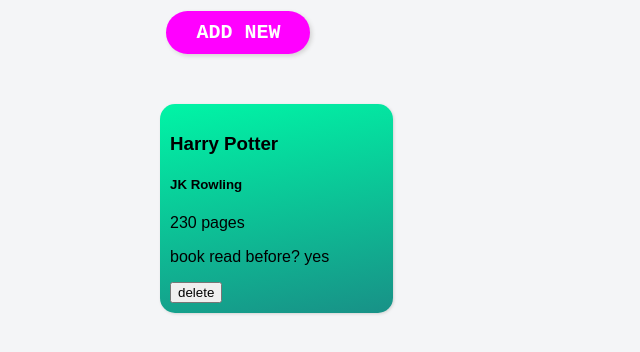
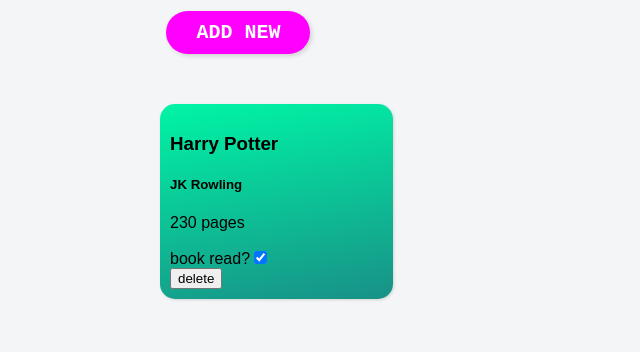
Before and after one commit to frannieziesemer/library, a website: page index.html in a window 1280 px wide. Shown: the part 146-498 px from the top of the page, without its empty margins (0-640 px from the left). Drawn offline with Linux system fonts and the light colour scheme.

Commit message:
add read checkbox function

```diff
--- a/src/index.js
+++ b/src/index.js
@@ -20,7 +20,7 @@
         title: 'Harry Potter',
         author: 'JK Rowling',
         pages: '230',
-        read: 'yes'
+        read: true
 
     }
 ];
@@ -49,7 +49,7 @@
  * @param {String} title - Title of the book
  * @param {String} author - Author of the book
  * @param {String} pages - Number of pages the book has
- * @param {String|Boolean} read - Indicates whether the book has been read or not
+ * @param {Boolean} read - Indicates whether the book has been read or not
  */
 function Book (title,author,pages,read) {
     this.title = title
@@ -94,27 +94,40 @@
     const titleElement = document.createElement('h3');
     const authorElement = document.createElement('h5');
     const pagesElement = document.createElement('p');
-    const readElement = document.createElement('p');
+    const readElement = document.createElement('div');
+    const readInput = document.createElement('input');
+    const readLabel = document.createElement('label');
     const removeButton = document.createElement('button');
 
     bookCard.classList.add('book-card');
     titleElement.classList.add('title');
     authorElement.classList.add('author');
     pagesElement.classList.add('pages');
-    readElement.classList.add('read');
+    readElement.classList.add('readElement');
+    readInput.setAttribute('type', 'checkbox');
+    readInput.setAttribute('value', 'Book Read??');
+    readInput.classList.add('readCheckbox');
     removeButton.classList.add('remove-button');
 
     titleElement.textContent = book.title;
     authorElement.textContent = book.author;
     pagesElement.textContent = `${book.pages} pages`;
-    readElement.textContent = `book read before? ${book.read}`;
+    readLabel.textContent = `book read?`;
     removeButton.textContent = 'delete';
+
+    if(book.read === true) {
+        readInput.checked = true;
+    } else {
+        readInput.checked = false;
+    }
 
     cardsWrapper.appendChild(bookCard);
     bookCard.appendChild(titleElement);
     bookCard.appendChild(authorElement);
     bookCard.appendChild(pagesElement);
     bookCard.appendChild(readElement);
+    readElement.appendChild(readLabel);
+    readElement.appendChild(readInput);
     bookCard.appendChild(removeButton);
 
     //set index number as data attribute
@@ -122,6 +135,7 @@
     bookCard.setAttribute('data-index', indexNumber);
 
     removeButton.addEventListener('click', removeBook);
+    readElement.addEventListener('change', handleReadCheckbox);
 }
 /**
  * Append existing Book Cards to Html - loops through {@link myLibrary} array and calls the {@link createBookCard} function
@@ -159,6 +173,17 @@
     event.target.parentElement.remove();
     console.log(myLibrary);
 }
+const handleReadCheckbox = (event) => {
+    let indexOfBook = event.currentTarget.parentElement.dataset.index;
+    if (event.target.checked === true) {
+        myLibrary[indexOfBook].read = true;
+        console.log(myLibrary[indexOfBook]);
+    } else {
+        myLibrary[indexOfBook].read = false;
+        console.log(myLibrary[indexOfBook]);
+    }
+
+}
 
 
 
--- a/src/styles.css
+++ b/src/styles.css
@@ -52,6 +52,8 @@
     box-shadow: 1px 1px 3px lightgray;
     padding: 10px;
 }
+
+
 .overlay-outer {
     display: grid;
     opacity: 0;
@@ -82,7 +84,7 @@
      */
 
 }
-input {
+#new-book-form>input {
     display: block;
     margin: 5px 0px 5px 0px;
     background-color: rgba(255, 255, 255, 0.63);
```
